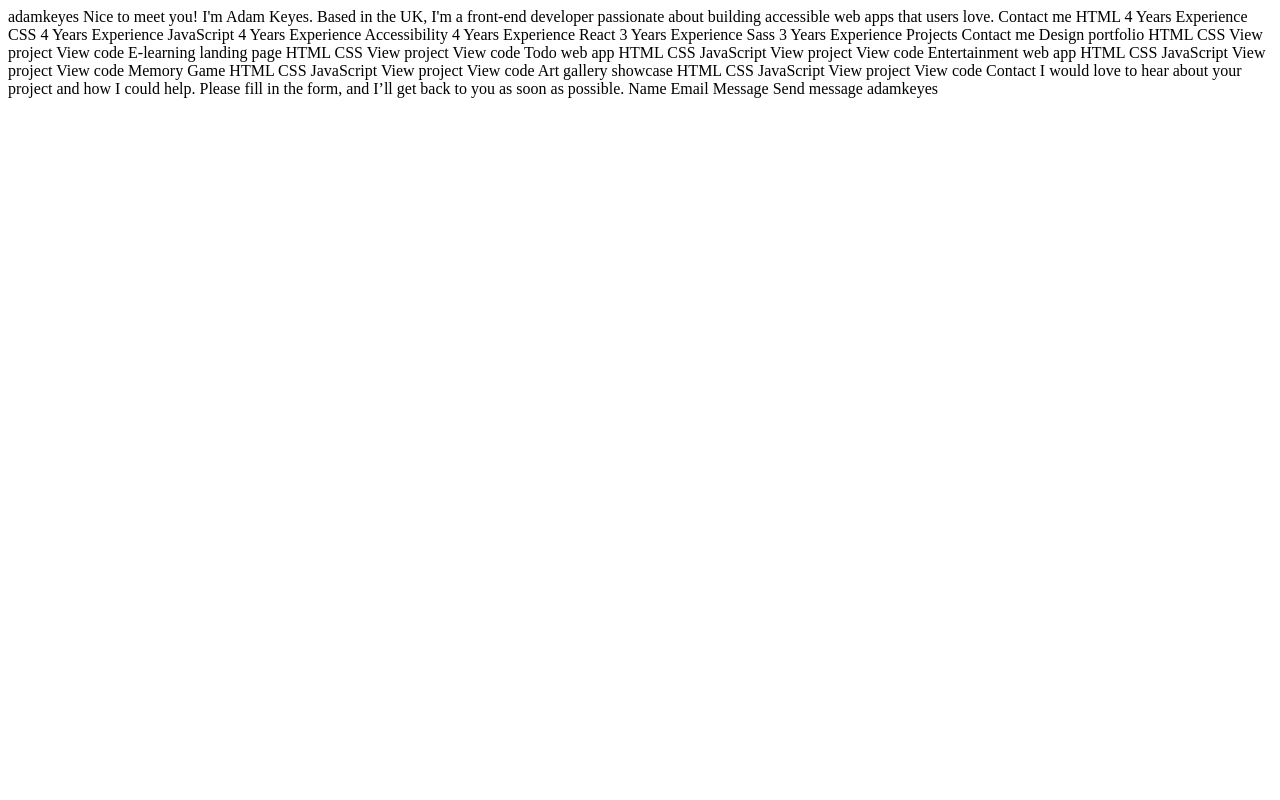
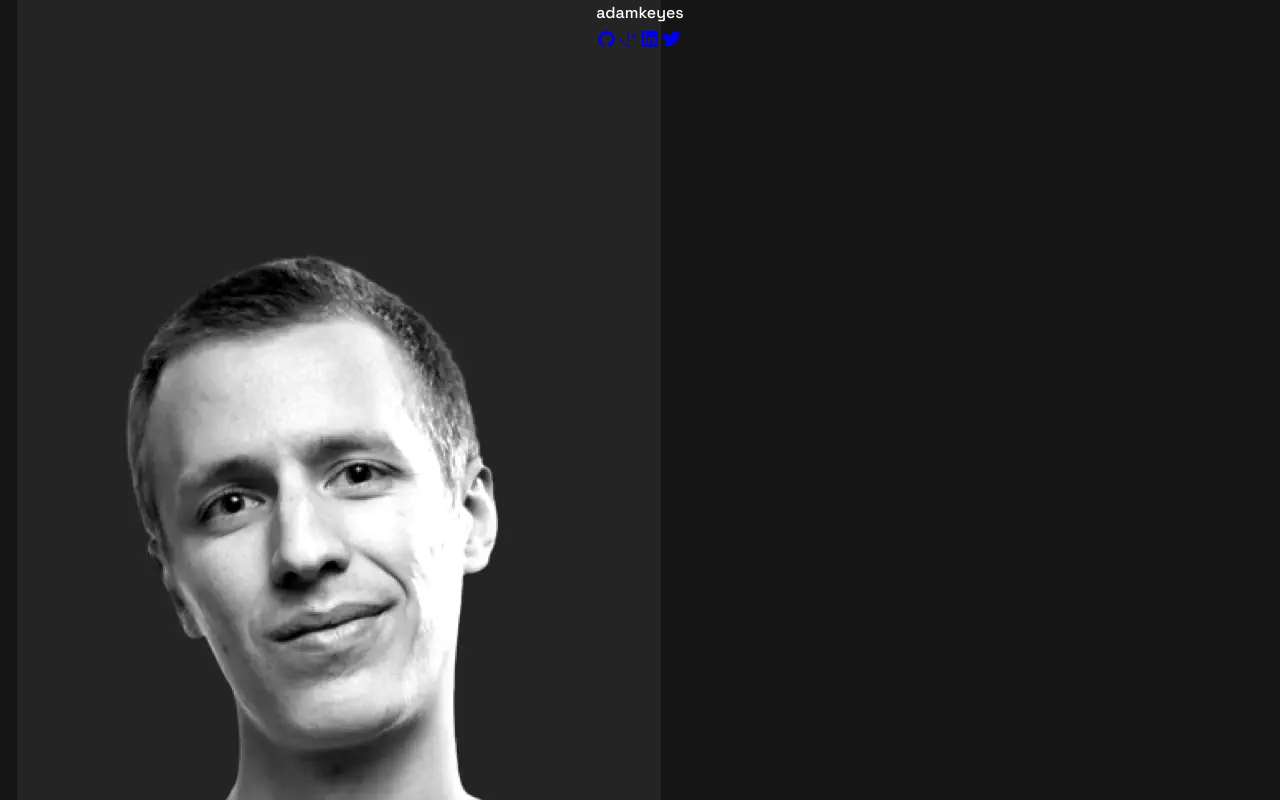
Before and after one commit to tankicagoneva/single-page-developer-portfolio, a plain HTML site: page index.html in a window 1280 px wide. Shown: the top 800 px of the page. Drawn offline with nearby package versions, Linux system fonts and the light colour scheme; files whose address does not match are found by name.

Commit message:
project day 1

```diff
--- /dev/null
+++ b/assets/css/fonts.css
@@ -0,0 +1,47 @@
+@font-face {
+  font-family: "Space Grotesk";
+  src: url("../fonts/SpaceGrotesk-VariableFont_wght.ttf") format("truetype");
+  font-weight: 300;
+}
+
+@font-face {
+  font-family: "Space Grotesk";
+  src: url("../fonts/static/SpaceGrotesk-Medium.ttf") format("truetype");
+  font-weight: 500;
+}
+
+@font-face {
+  font-family: "Space Grotesk";
+  src: url("../fonts/static/SpaceGrotesk-Bold.ttf") format("truetype");
+  font-weight: bold;
+}
+
+@font-face {
+  font-family: "icomoon";
+  src: url("../fonts/icomoon.eot");
+  src: url("../fonts/icomoon.svg") format("svg"),
+    url("../fonts/icomoon.eot") format("embedded-opentype"),
+    url("../fonts/icomoon.ttf") format("truetype"),
+    url("../fonts/icomoon.woff") format("woff");
+  font-weight: normal;
+}
+
+[class^="icon-"],
+[class*=" icon-"] {
+  font-family: "icomoon";
+  font-style: normal;
+  font-weight: normal;
+}
+
+.icon-frontend-mentor:before {
+  content: "\e900";
+}
+.icon-github:before {
+  content: "\e901";
+}
+.icon-linkedin:before {
+  content: "\e902";
+}
+.icon-twitter:before {
+  content: "\e903";
+}
--- /dev/null
+++ b/assets/css/reset.css
@@ -0,0 +1,38 @@
+/* Box sizing roles */
+*,
+*::after,
+*::before {
+  box-sizing: border-box;
+}
+
+body,
+h1,
+h2,
+h3,
+h4,
+p {
+  margin: 0;
+}
+
+ul,
+ol {
+  list-style: none;
+}
+
+body {
+  min-height: 100vh;
+  line-height: 1.5;
+}
+
+img,
+picture {
+  max-width: 100%;
+  display: block;
+}
+
+input,
+button,
+textarea,
+select {
+  font: inherit;
+}
--- /dev/null
+++ b/assets/css/style.css
@@ -0,0 +1,69 @@
+@import url("./fonts.css");
+@import url("./reset.css");
+
+:root {
+  /* Colors */
+  --black: #000;
+  --white: #fff;
+
+  /* Brand Colors */
+  --primary: #151515;
+  --secondary: #4ee1a0;
+  --dark-gray: #242424;
+  --gray: #d9d9d9;
+
+  --border-divider: 0.0625rem solid var(--white);
+
+  --body: "Space Grotesk", sans-serif;
+  --heading-m: 1.5rem;
+  --heading-m: clamp()
+}
+
+* {
+  margin: 0;
+  padding: 0;
+}
+
+a {
+  text-decoration: none;
+}
+
+html,
+body {
+  height: 100%;
+}
+
+body {
+  font-family: var(--body);
+  color: var(--white);
+  line-height: 1.65;
+}
+
+.wrapper {
+  min-height: 100vh;
+  display: flex;
+  flex-direction: column;
+  background-color: var(--primary);
+}
+
+.container {
+  flex-grow: 1;
+  padding: 0 1rem;
+}
+
+.header {
+  position: absolute;
+  top: 0;
+  width: 100%;
+}
+
+.navigation {
+  display: flex;
+  flex-direction: column;
+  align-items: center;
+}
+
+.navigation-logo {
+  color: var(--white);
+  font-size: var(--heading-m);
+}
--- a/index.html
+++ b/index.html
@@ -1,88 +1,97 @@
 <!DOCTYPE html>
 <html lang="en">
-<head>
-  <meta charset="UTF-8">
-  <meta name="viewport" content="width=device-width, initial-scale=1.0">
+  <head>
+    <meta charset="UTF-8" />
+    <meta name="viewport" content="width=device-width, initial-scale=1.0" />
 
-  <link rel="icon" type="image/png" sizes="32x32" href="./assets/images/favicon-32x32.png">
+    <link
+      rel="icon"
+      type="image/png"
+      sizes="32x32"
+      href="./assets/images/favicon-32x32.png"
+    />
 
-  <title>Frontend Mentor | Single-page developer portfolio</title>
-</head>
-<body>
+    <link
+      rel="stylesheet"
+      href="https://cdnjs.cloudflare.com/ajax/libs/normalize/8.0.1/normalize.css"
+      integrity="sha512-oHDEc8Xed4hiW6CxD7qjbnI+B07vDdX7hEPTvn9pSZO1bcRqHp8mj9pyr+8RVC2GmtEfI2Bi9Ke9Ass0as+zpg=="
+      crossorigin="anonymous"
+      referrerpolicy="no-referrer"
+    />
 
-  adamkeyes
+    <link rel="stylesheet" href="/assets/css/style.css" />
+    <title>Frontend Mentor | Single-page developer portfolio</title>
+  </head>
+  <body>
+    <div class="wrapper">
+      <!-- Header Start -->
+      <header class="header">
+        <div class="container">
+          <div class="navigation">
+            <a href="#" class="navigation-logo">adamkeyes</a>
 
-  Nice to meet you! I'm Adam Keyes.
+            <div class="social-links">
+              <a href="#" class="social-link">
+                <i class="icon-github"></i>
+              </a>
 
-  Based in the UK, I'm a front-end developer passionate about
-  building accessible web apps that users love.
+              <a href="#" class="social-link">
+                <i class="icon-frontend-mentor"></i>
+              </a>
 
-  Contact me
+              <a href="#" class="social-link">
+                <i class="icon-linkedin"></i>
+              </a>
 
-  HTML
-  4 Years Experience
+              <a href="#" class="social-link">
+                <i class="icon-twitter"></i>
+              </a>
+            </div>
+          </div>
+        </div>
+      </header>
 
-  CSS
-  4 Years Experience
+      <main>
+        <section class="hero">
+          <!-- <div class="hero-rings">
+            <img src="/assets/images/pattern-rings.svg" alt="rings icon" />
+          </div> -->
 
-  JavaScript
-  4 Years Experience
-
-  Accessibility
-  4 Years Experience
-
-  React
-  3 Years Experience
-
-  Sass
-  3 Years Experience
-
-  Projects
-
-  Contact me
-
-  Design portfolio
-  HTML CSS
-  View project
-  View code
-
-  E-learning landing page
-  HTML CSS
-  View project
-  View code
-
-  Todo web app
-  HTML CSS JavaScript
-  View project
-  View code
-
-  Entertainment web app
-  HTML CSS JavaScript
-  View project
-  View code
-
-  Memory Game
-  HTML CSS JavaScript
-  View project
-  View code
-
-  Art gallery showcase
-  HTML CSS JavaScript
-  View project
-  View code
-
-  Contact
-
-  I would love to hear about your project and how I could help. Please
-  fill in the form, and I’ll get back to you as soon as possible.
-
-  Name
-  Email
-  Message
-
-  Send message
-
-  adamkeyes
-
-</body>
+          <div class="container">
+            <div class="hero-image">
+              <!-- <div class="hero-circle">
+                <img src="/assets/images/pattern-circle.svg" alt="rings icon" />
+              </div> -->
+              <picture>
+                <source
+                  media="(min-width: 48em)"
+                  srcset="assets/images/image-profile-tablet.webp"
+                />
+                <source
+                  media="(min-width: 75em)"
+                  srcset="assets/images/image-profile-desktop.webp"
+                />
+                <img
+                  src="/assets/images/image-profile-mobile.webp"
+                  alt="Adam Keyes"
+                />
+              </picture>
+            </div>
+          </div>
+        </section>
+      </main>
+    </div>
+    Nice to meet you! I'm Adam Keyes. Based in the UK, I'm a front-end developer
+    passionate about building accessible web apps that users love. Contact me
+    HTML 4 Years Experience CSS 4 Years Experience JavaScript 4 Years Experience
+    Accessibility 4 Years Experience React 3 Years Experience Sass 3 Years
+    Experience Projects Contact me Design portfolio HTML CSS View project View
+    code E-learning landing page HTML CSS View project View code Todo web app
+    HTML CSS JavaScript View project View code Entertainment web app HTML CSS
+    JavaScript View project View code Memory Game HTML CSS JavaScript View
+    project View code Art gallery showcase HTML CSS JavaScript View project View
+    code Contact I would love to hear about your project and how I could help.
+    Please fill in the form, and I’ll get back to you as soon as possible. Name
+    Email Message Send message adamkeyes
+  </body>
 </html>
```
